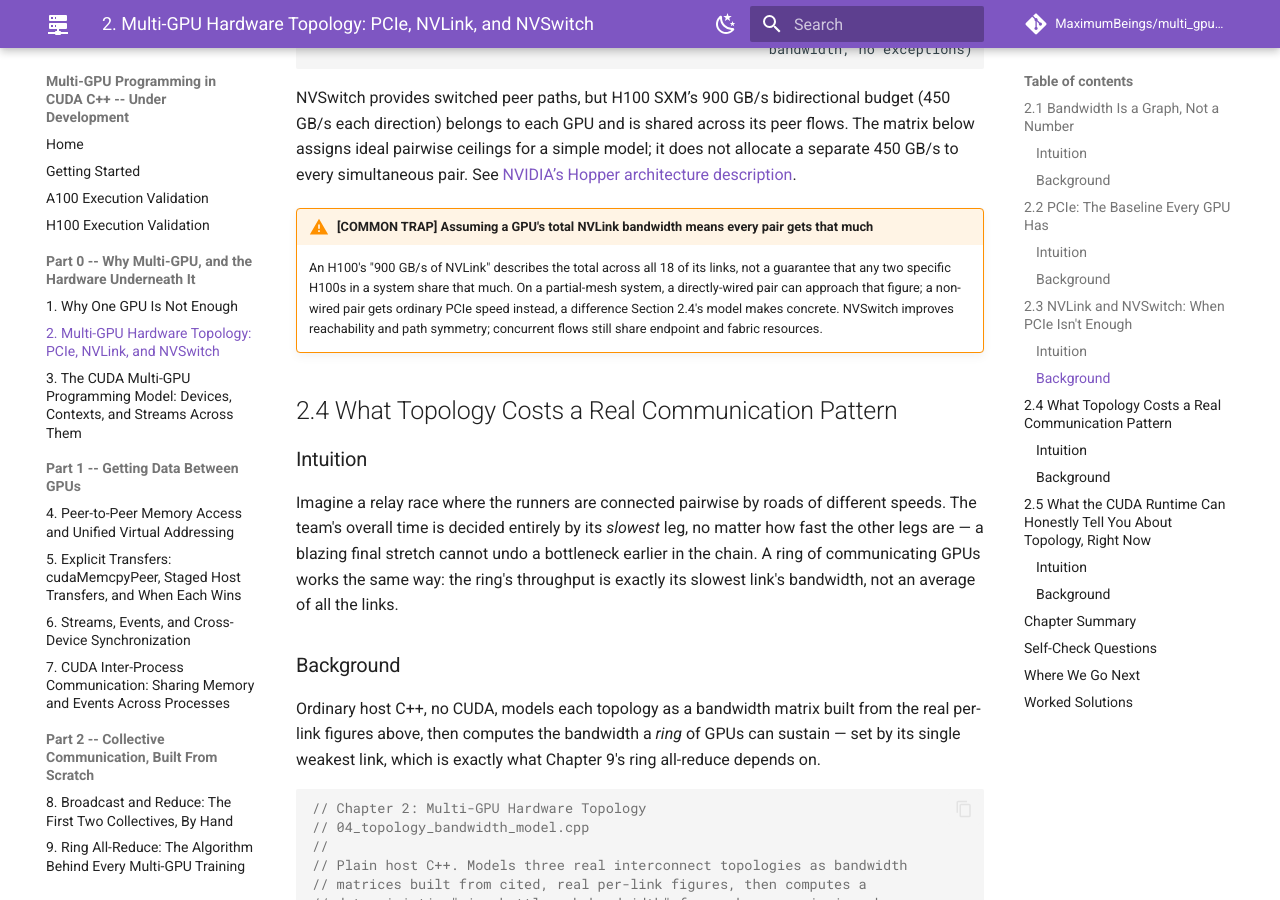
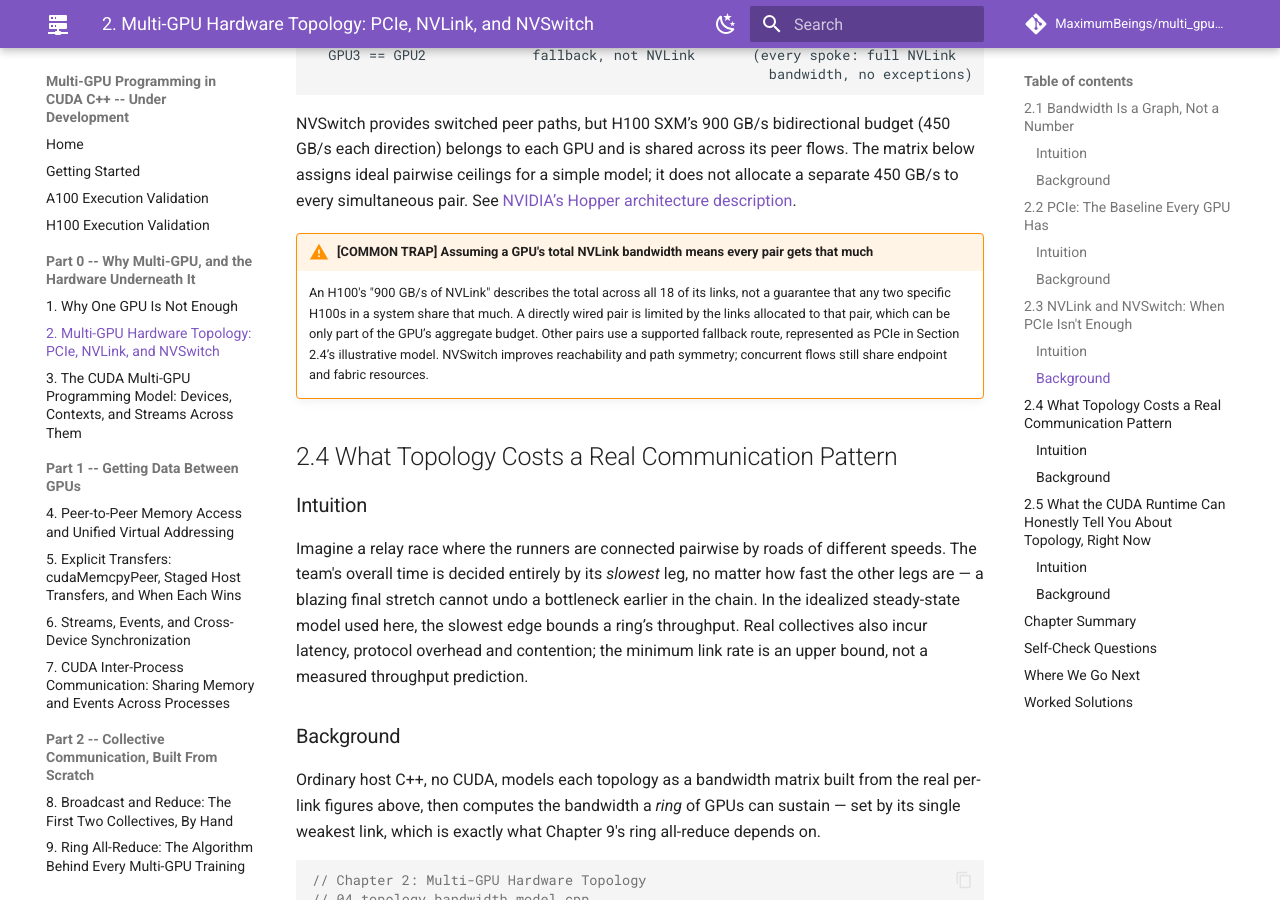
Before and after one commit to MaximumBeings/multi_gpu_cuda_from_scratch, an MkDocs documentation site: the page built from docs/part0/02-multi-gpu-hardware-topology.md, in a window 1280 px wide and 900 px high, scrolled down 6181 px. Built offline with MkDocs 1.6.1 and Material for MkDocs 9.7.7, drawn with Linux system fonts in a browser that asks for light colours; comment, search, counter and statistics services are not loaded; some of the changed text lies outside the part shown.

Commit message:
Clarify topology ceilings and steady-state ring assumptions

````diff
--- a/docs/part0/02-multi-gpu-hardware-topology.md
+++ b/docs/part0/02-multi-gpu-hardware-topology.md
@@ -58,7 +58,7 @@ Every GPU, however it's also connected, sits on a PCI Express link to its host s
 | PCIe 4.0 | 31.5 GB/s |
 | PCIe 5.0 | 63.0 GB/s |
 
-Two GPUs sharing the same PCIe switch get the full per-generation bandwidth between them. Two GPUs on different CPU sockets have to cross both PCIe switches *and* whatever link joins the two sockets (a NUMA interconnect such as Intel's UPI or AMD's Infinity Fabric) — a shared, finite resource every other cross-socket transfer on the machine is also competing for:
+Two GPUs sharing a PCIe switch may communicate without crossing a CPU socket; the negotiated link widths and speeds set an upper bound, rather than a guaranteed transfer rate. Two GPUs on different CPU sockets have to cross both PCIe switches *and* whatever link joins the two sockets (a NUMA interconnect such as Intel's UPI or AMD's Infinity Fabric) — a shared, finite resource every other cross-socket transfer on the machine is also competing for:
 
 ```text
 CPU0 -- PCIe switch -- GPU0, GPU1, GPU2, GPU3   (same-switch pairs: full x16 bandwidth)
@@ -110,13 +110,13 @@ some fall back to PCIe):
 NVSwitch provides switched peer paths, but H100 SXM’s 900 GB/s bidirectional budget (450 GB/s each direction) belongs to each GPU and is shared across its peer flows. The matrix below assigns ideal pairwise ceilings for a simple model; it does not allocate a separate 450 GB/s to every simultaneous pair. See [NVIDIA’s Hopper architecture description](https://developer.nvidia.com/blog/nvidia-hopper-architecture-in-depth/).
 
 !!! warning "[COMMON TRAP] Assuming a GPU's total NVLink bandwidth means every pair gets that much"
-    An H100's "900 GB/s of NVLink" describes the total across all 18 of its links, not a guarantee that any two specific H100s in a system share that much. On a partial-mesh system, a directly-wired pair can approach that figure; a non-wired pair gets ordinary PCIe speed instead, a difference Section 2.4's model makes concrete. NVSwitch improves reachability and path symmetry; concurrent flows still share endpoint and fabric resources.
+    An H100's "900 GB/s of NVLink" describes the total across all 18 of its links, not a guarantee that any two specific H100s in a system share that much. A directly wired pair is limited by the links allocated to that pair, which can be only part of the GPU’s aggregate budget. Other pairs use a supported fallback route, represented as PCIe in Section 2.4’s illustrative model. NVSwitch improves reachability and path symmetry; concurrent flows still share endpoint and fabric resources.
 
 ## 2.4 What Topology Costs a Real Communication Pattern
 
 ### Intuition
 
-Imagine a relay race where the runners are connected pairwise by roads of different speeds. The team's overall time is decided entirely by its *slowest* leg, no matter how fast the other legs are — a blazing final stretch cannot undo a bottleneck earlier in the chain. A ring of communicating GPUs works the same way: the ring's throughput is exactly its slowest link's bandwidth, not an average of all the links.
+Imagine a relay race where the runners are connected pairwise by roads of different speeds. The team's overall time is decided entirely by its *slowest* leg, no matter how fast the other legs are — a blazing final stretch cannot undo a bottleneck earlier in the chain. In the idealized steady-state model used here, the slowest edge bounds a ring’s throughput. Real collectives also incur latency, protocol overhead and contention; the minimum link rate is an upper bound, not a measured throughput prediction.
 
 ### Background
 
````
